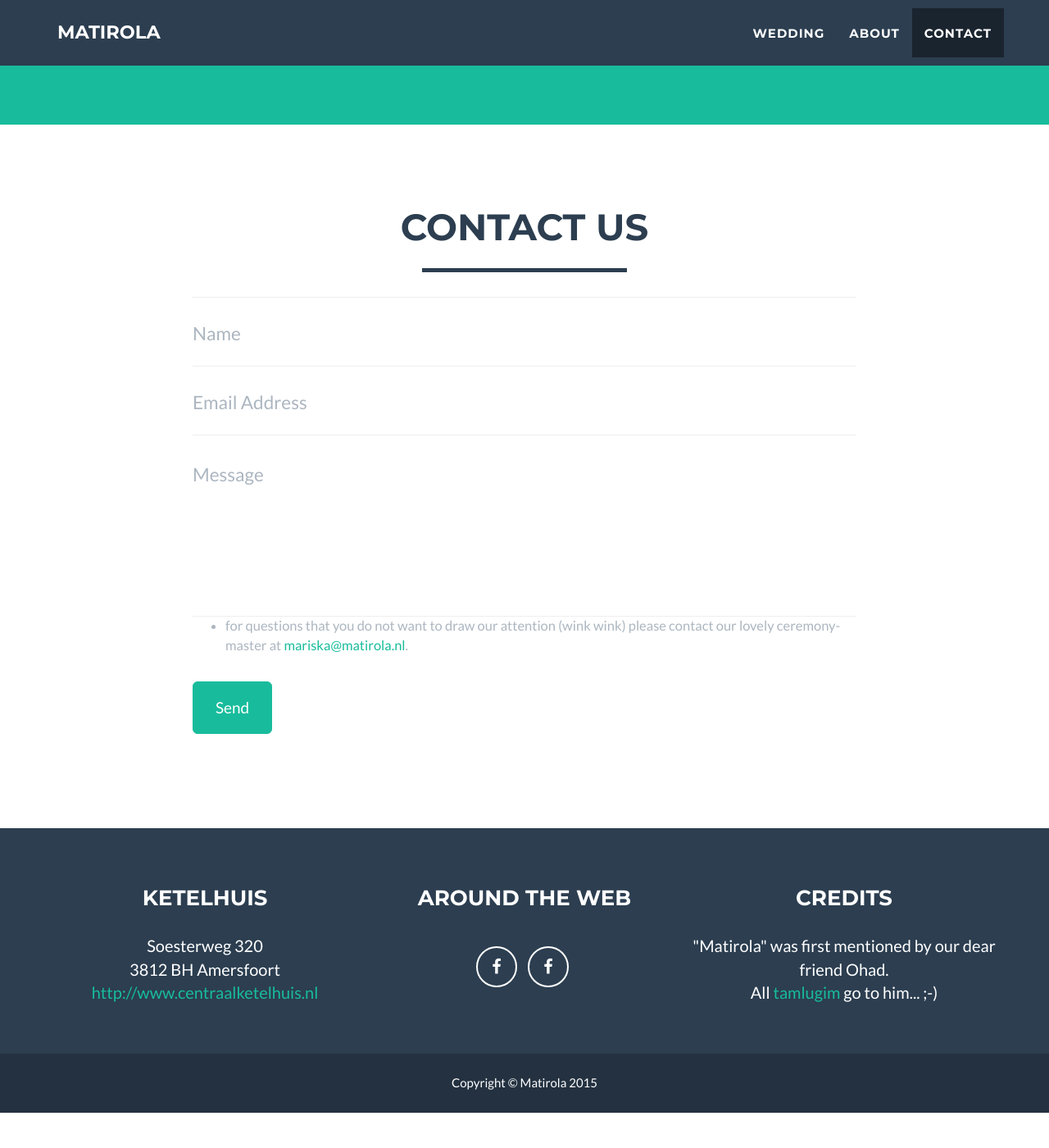
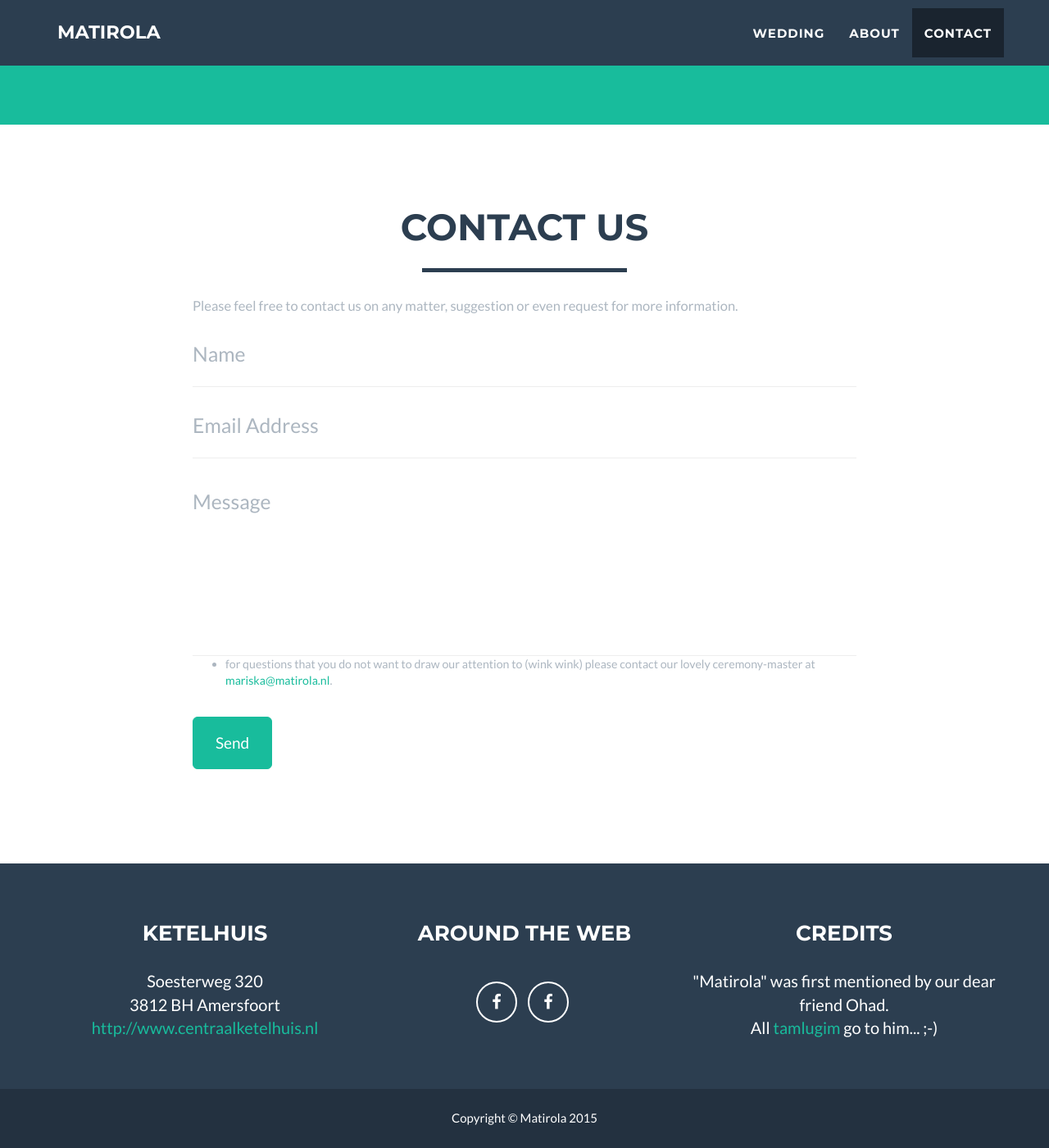
Before and after one commit to kochen/www.matirola.nl, a Jekyll site: the page built from index.html, in a window 1280 px wide and 1400 px high, scrolled down 2294 px. Shown: the whole window at 82% size. Built offline with Jekyll 4.4.1, drawn with Linux system fonts in a browser that asks for light colours; before the commit the page ends 3651 px from its top, so only the background shows below that.

Commit message:
added text to contact

```diff
--- a/_includes/contact.html
+++ b/_includes/contact.html
@@ -10,6 +10,9 @@
             <div class="row">
                 <div class="col-lg-8 col-lg-offset-2">
                     <form name="sentMessage" id="contactForm" novalidate>
+                        <div class="row control-group">
+                            Please feel free to contact us on any matter, suggestion or even request for more information.
+                        </div>
                         <div class="row control-group">
                             <div class="form-group col-xs-12 floating-label-form-group controls">
                                 <label>Name</label>
@@ -32,7 +35,7 @@
                             </div>
                         </div>
                         <div class="row control-group">
-                            <small class="contact"><ul><li>for questions that you do not want to draw our attention (wink wink) please contact our lovely ceremony-master at <a href="mailto:mariska@matirola.nl">mariska@matirola.nl</a>.</li></ul></small>
+                            <small class="contact"><ul><li>for questions that you do not want to draw our attention to (wink wink) please contact our lovely ceremony-master at <a href="mailto:mariska@matirola.nl">mariska@matirola.nl</a>.</li></ul></small>
                         </div>
                         <br>
                         <div id="success"></div>
--- a/_includes/css/main.css
+++ b/_includes/css/main.css
@@ -527,7 +527,7 @@ code
     color: #18bc9c;
 }
 
-small.contact
+#contactForm
 {
     color: #ACB6C0;
     font-size: 110%;
```
